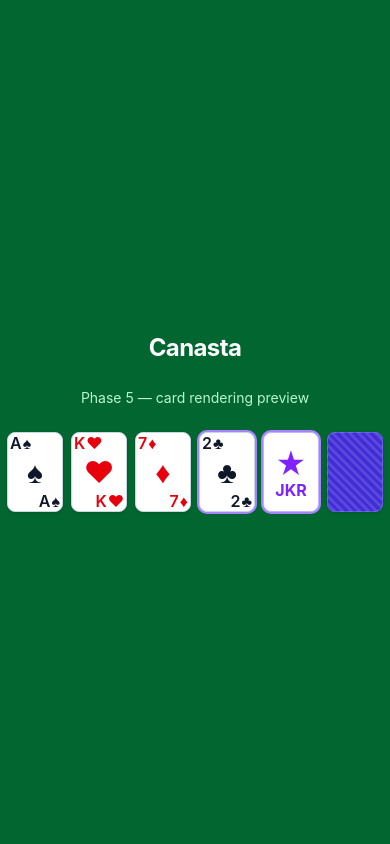
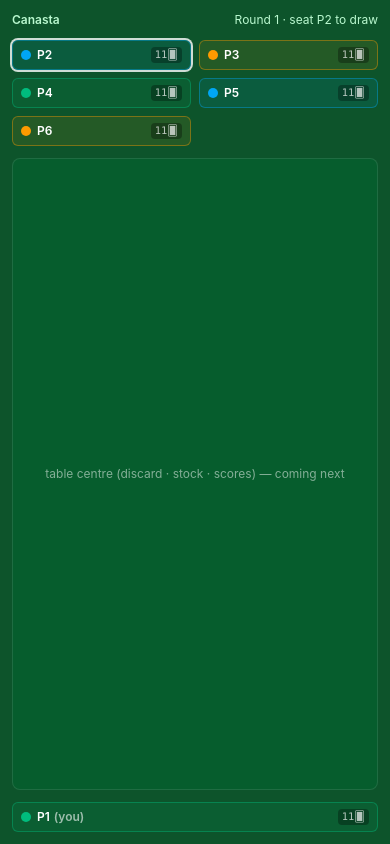
Before and after one commit to chinti17/canasta-parents, a React (Vite) app: page / in a window 390 px wide. Built offline with nearby package versions, Linux system fonts and the light colour scheme.

Commit message:
feat(ui): mobile-first 6-seat table layout (3 teams)

```diff
--- a/src/App.tsx
+++ b/src/App.tsx
@@ -1,25 +1,5 @@
-import Card from './ui/Card'
-import type { Card as CardModel } from './engine/cards'
-
-const sample: CardModel[] = [
-  { id: '1', rank: 'A', suit: 'spades' },
-  { id: '2', rank: 'K', suit: 'hearts' },
-  { id: '3', rank: '7', suit: 'diamonds' },
-  { id: '4', rank: '2', suit: 'clubs' },
-  { id: '5', rank: 'JOKER' },
-]
+import GameView from './ui/GameView'
 
 export default function App() {
-  return (
-    <main className="flex min-h-dvh flex-col items-center justify-center gap-6 bg-green-800 px-4 py-10 text-white">
-      <h1 className="text-2xl font-bold tracking-tight">Canasta</h1>
-      <p className="text-sm text-green-200">Phase 5 — card rendering preview</p>
-      <div className="flex items-end gap-2">
-        {sample.map((c) => (
-          <Card key={c.id} card={c} size="lg" />
-        ))}
-        <Card faceDown size="lg" />
-      </div>
-    </main>
-  )
+  return <GameView />
 }
--- /dev/null
+++ b/src/ui/GameView.tsx
@@ -0,0 +1,78 @@
+// The live game view. Drives a GameSession through React's useReducer (the
+// engine reducer is the single source of truth) and auto-advances every seat
+// on a timer so Phase 5 shows a full game playing out, read-only.
+//
+// Phase 5 is a spectator preview: there is no human seat yet (humanSeat = -1),
+// so all six seats are bot-driven. Interaction arrives in Phase 6.
+
+import { useEffect, useReducer } from 'react'
+import {
+  createSession,
+  dispatch as sessionDispatch,
+  type GameSession,
+} from '../game/session'
+import { DEFAULT_CONFIG } from '../engine/types'
+import Seat from './Seat'
+
+const SPECTATOR_SEAT = -1
+const STEP_MS = 700
+const PERSPECTIVE = 0
+
+function init(): GameSession {
+  return createSession(1, DEFAULT_CONFIG, SPECTATOR_SEAT)
+}
+
+export default function GameView() {
+  const [session, dispatch] = useReducer(sessionDispatch, undefined, init)
+
+  // Auto-step the table until the game is over.
+  useEffect(() => {
+    if (session.over || session.round.over) return
+    const t = setTimeout(() => dispatch({ type: 'BOT_STEP' }), STEP_MS)
+    return () => clearTimeout(t)
+  }, [session])
+
+  const { round } = session
+  const seats = round.players.map((p) => p.seat)
+  const opponents = seats.filter((s) => s !== PERSPECTIVE)
+
+  const seatChip = (seat: number) => {
+    const p = round.players[seat]!
+    return (
+      <Seat
+        key={seat}
+        label={`P${seat + 1}`}
+        teamId={p.teamId}
+        handCount={p.hand.length}
+        isActive={!round.over && round.currentSeat === seat}
+        hasMelded={round.teams[p.teamId]!.hasMelded}
+        you={seat === PERSPECTIVE}
+      />
+    )
+  }
+
+  return (
+    <main className="mx-auto flex min-h-dvh max-w-md flex-col gap-3 bg-green-900 p-3 text-white">
+      <header className="flex items-center justify-between text-xs text-green-200">
+        <span className="font-semibold">Canasta</span>
+        <span>
+          Round {session.roundNumber + 1} ·{' '}
+          {session.over ? 'game over' : `seat P${round.currentSeat + 1} to ${round.phase}`}
+        </span>
+      </header>
+
+      {/* Opponents */}
+      <section className="grid grid-cols-2 gap-2">
+        {opponents.map(seatChip)}
+      </section>
+
+      {/* Center table — discard/stock/scores arrive in later commits */}
+      <section className="flex flex-1 items-center justify-center rounded-lg border border-white/10 bg-green-800/50 p-4 text-center text-xs text-white/50">
+        table centre (discard · stock · scores) — coming next
+      </section>
+
+      {/* Perspective seat */}
+      <section className="space-y-2">{seatChip(PERSPECTIVE)}</section>
+    </main>
+  )
+}
--- /dev/null
+++ b/src/ui/Seat.tsx
@@ -0,0 +1,44 @@
+// A compact seat summary: who sits here, their team, card count, and whether
+// it's their turn. Used for the five opponents and the player's own header.
+
+import { teamColors } from './theme'
+
+interface SeatProps {
+  label: string
+  teamId: number
+  handCount: number
+  isActive: boolean
+  hasMelded: boolean
+  /** Highlight the human's perspective seat. */
+  you?: boolean
+}
+
+export default function Seat({
+  label,
+  teamId,
+  handCount,
+  isActive,
+  hasMelded,
+  you,
+}: SeatProps) {
+  const c = teamColors(teamId)
+  return (
+    <div
+      className={`flex items-center justify-between gap-2 rounded-md border px-2 py-1.5 ${c.border} ${c.panel} ${
+        isActive ? 'ring-2 ring-white/80' : ''
+      }`}
+    >
+      <div className="flex items-center gap-1.5 truncate">
+        <span className={`h-2.5 w-2.5 shrink-0 rounded-full ${c.bg}`} />
+        <span className="truncate text-xs font-semibold text-white">
+          {label}
+          {you && <span className="ml-1 text-white/60">(you)</span>}
+        </span>
+      </div>
+      <div className="flex items-center gap-1.5 text-[0.65rem] text-white/70">
+        {hasMelded && <span title="has melded">●</span>}
+        <span className="rounded bg-black/30 px-1 font-mono">{handCount}🂠</span>
+      </div>
+    </div>
+  )
+}
```
